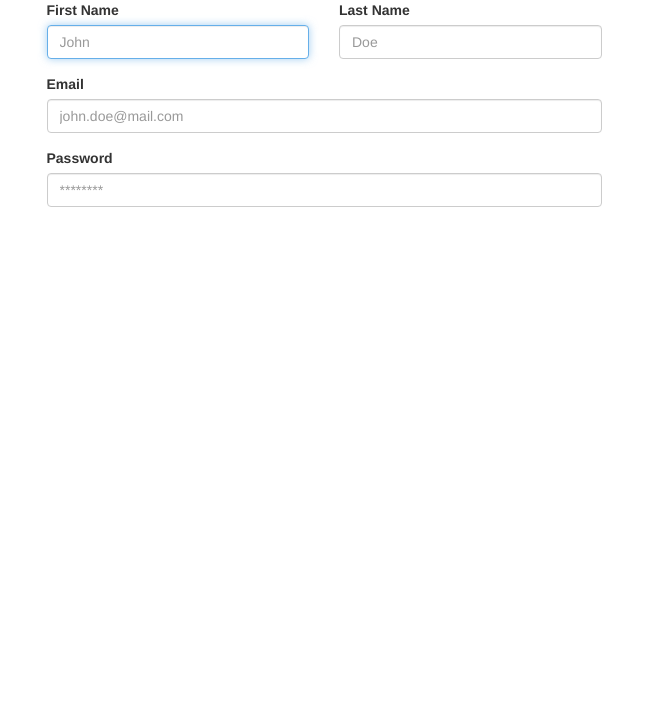
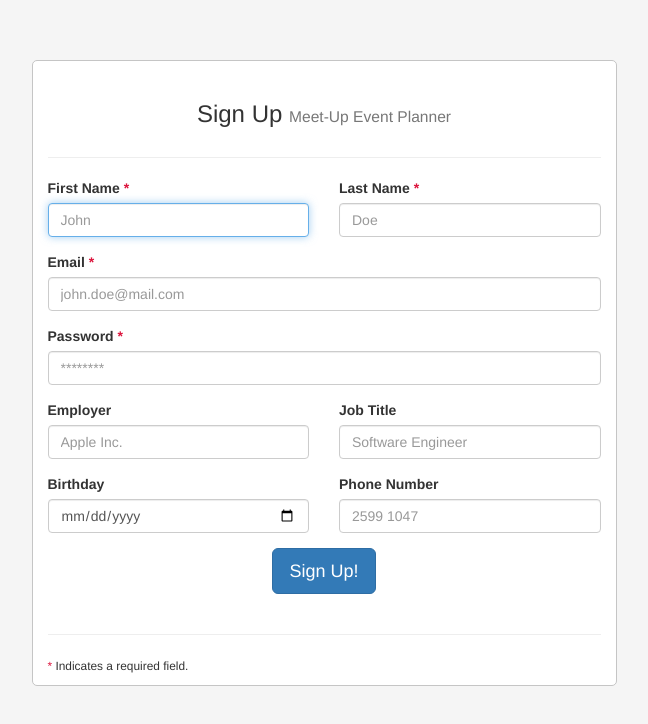
Before and after one commit to mjorquera/udacity-nanodegree-project1, a plain HTML site: page signup/index.html in a window 1280 px wide. Shown: the whole page, without its empty margins (316-964 px from the left). Drawn offline with nearby package versions, Linux system fonts and the light colour scheme.

Commit message:
feat: sigup form

```diff
--- a/sass/main.scss
+++ b/sass/main.scss
@@ -1,3 +1,56 @@
-margin-top{
-  margin-top: 20px;
+$x: 20px;
+
+body {
+    background-color: #F5F5F5;
 }
+
+.sign-up-wrapper{
+    background-color: #fff;
+    border: #C5C5C5 1px solid;
+    border-radius: 5px;
+}
+
+.color-crimson{
+    color: crimson;
+}
+
+.margin-top{
+    margin-top: $x;
+}
+
+.margin-top-2x{
+    margin-top: 2 * $x;
+}
+
+.margin-top-3x{
+    margin-top: 3 * $x;
+}
+
+.padding-top{
+    padding-top: $x;
+}
+
+.padding-top-2x{
+    padding-top: 2 * $x;
+}
+
+.padding-top-3x{
+    padding-top: 3 * $x;
+}
+
+.padding-bottom{
+    padding-bottom: $x;
+}
+
+.padding-bottom-2x{
+    padding-bottom: 2 * $x;
+}
+
+.padding-bottom-3x{
+    padding-bottom: 3 * $x;
+}
+
+.form-group.required .control-label:after {
+    content: " *";
+    color: crimson;
+}
--- a/scss/main.scss
+++ /dev/null
@@ -1,3 +0,0 @@
-margin-top{
-  margin-top: 20px;
-}
--- a/signup/index.html
+++ b/signup/index.html
@@ -9,6 +9,7 @@
 
     <!-- Bootstrap -->
     <link href="../css/bootstrap.min.css" rel="stylesheet">
+    <link href="../css/main.css" rel="stylesheet">
 
     <!-- HTML5 shim and Respond.js for IE8 support of HTML5 elements and media queries -->
     <!-- WARNING: Respond.js doesn't work if you view the page via file:// -->
@@ -20,38 +21,81 @@
   <body>
     <div class="container">
       <div class="row">
-        <div class="col-xs-12 col-sm-offset-2 col-sm-8 col-md-offset-3 col-md-6">
+        <div class="col-xs-12 col-sm-offset-2 col-sm-8 col-md-offset-3 col-md-6 sign-up-wrapper margin-top-3x padding-top">
             <form action="index.html" method="post">
                 <div class="row">
+                    <div class="col-xs-12 text-center">
+                        <h3>Sign Up <small>Meet-Up Event Planner</small></h3>
+                    </div>
+                </div>
+                <hr/>
+                <div class="row">
                     <div class="col-sm-6">
-                <div class="form-group">
-                    <label for="fname">First Name</label>
+                        <div class="form-group required">
+                            <label class="control-label" for="fname">First Name</label>
                             <input class="form-control" type="text" id="fname" autocomplete="given-name" placeholder="John" autofocus required/>
                         </div>
                     </div>
                     <div class="col-sm-6">
-                <div class="form-group">
-                    <label for="lname">Last Name</label>
+                        <div class="form-group required">
+                            <label class="control-label" for="lname">Last Name</label>
                             <input class="form-control" type="text" id="lname" autocomplete="family-name" placeholder="Doe" required/>
                         </div>
                     </div>
                 </div>
                 <div class="row">
                     <div class="col-sm-12">
-                <div class="form-group">
-                    <label for="email">Email</label>
+                        <div class="form-group required">
+                            <label class="control-label" for="email">Email</label>
                             <input class="form-control" type="email" id="email" autocomplete="email" placeholder="john.doe@mail.com" required/>
                         </div>
                     </div>
                 </div>
                 <div class="row">
                     <div class="col-sm-12">
-                <div class="form-group">
-                    <label for="password">Password</label>
+                        <div class="form-group required">
+                            <label class="control-label" for="password">Password</label>
                             <input class="form-control" type="password" id="password" autocomplete="new-password" placeholder="********" required/>
                         </div>
                     </div>
                 </div>
+                <div class="row">
+                    <div class="col-sm-6">
+                        <div class="form-group">
+                            <label class="control-label" for="organization">Employer</label>
+                            <input class="form-control" type="text" id="organization" autocomplete="organization" placeholder="Apple Inc."/>
+                        </div>
+                    </div>
+                    <div class="col-sm-6">
+                        <div class="form-group">
+                            <label class="control-label" for="organization-title">Job Title</label>
+                            <input class="form-control" type="text" id="organization-title" autocomplete="organization-title" placeholder="Software Engineer" />
+                        </div>
+                    </div>
+                </div>
+                <div class="row">
+                    <div class="col-sm-6">
+                        <div class="form-group">
+                            <label class="control-label" for="bday">Birthday</label>
+                            <input class="form-control" type="date" id="bday" autocomplete="bday"/>
+                        </div>
+                    </div>
+                    <div class="col-sm-6">
+                        <div class="form-group">
+                            <label class="control-label" for="tel">Phone Number</label>
+                            <input class="form-control" type="tel" id="tel" autocomplete="tel" placeholder="2599 1047" />
+                        </div>
+                    </div>
+                </div>
+
+                <div class="row padding-bottom">
+                    <div class="col-xs-12 text-center">
+                        <a class="btn btn-lg btn-primary">Sign Up!</a>
+                    </div>
+                </div>
+                <hr/>
+                <p> <small><span class="color-crimson">*</span> Indicates a required field.</small></p>
+                <div class="clearfix"></div>
             </form>
         </div>
       </div>
```
Also changed, not shown: css/main.css, css/main.min.css (added). Lines whose indentation alone changed are shown as unchanged.
